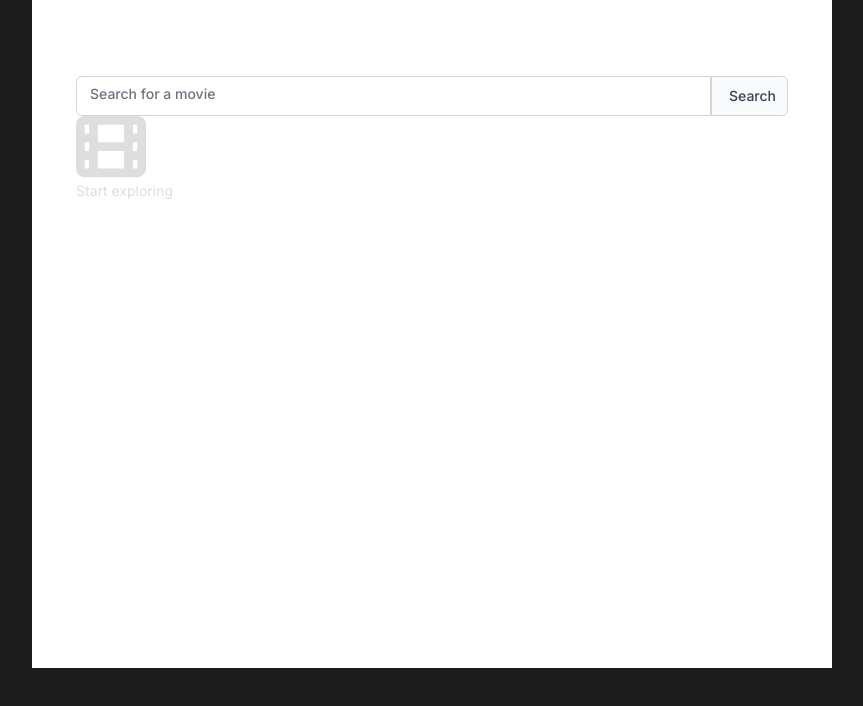
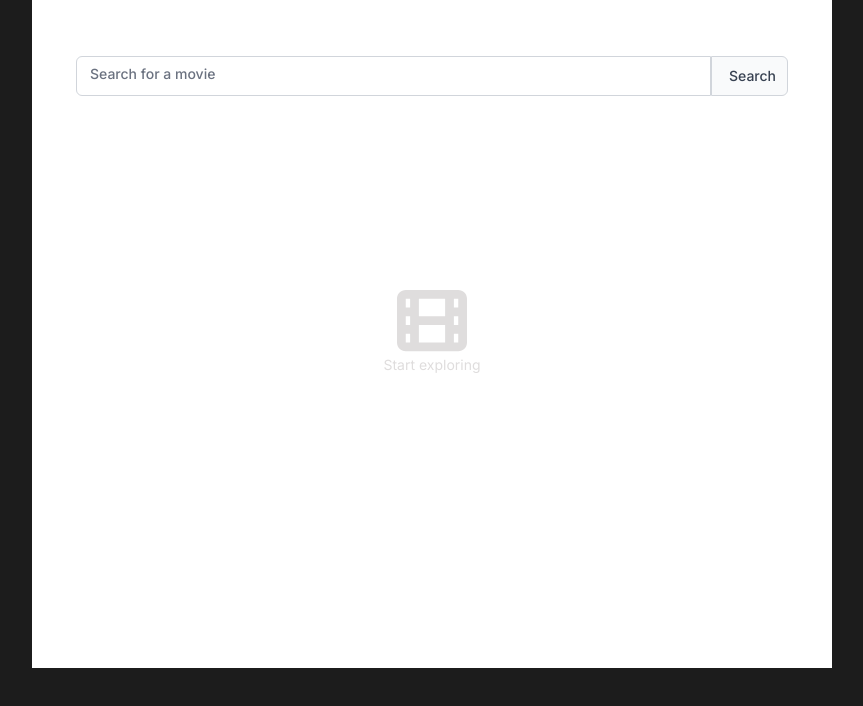
Before and after one commit to Gresham24/Scrimba-Solo-Projects, a website built with Vite: page Movie-watchlist/index.html in a window 1280 px wide. Shown: the part 182-888 px from the top of the page, without its empty margins (208-1071 px from the left). Before the commit the page ends 850 px from the top, so only its background shows below. Built offline with nearby package versions, Linux system fonts and the light colour scheme; files whose address does not match are found by name.

Commit message:
[Movie Watchl.] centered main content

```diff
--- a/Movie-watchlist/index.css
+++ b/Movie-watchlist/index.css
@@ -132,9 +132,7 @@ main {
     margin: 5rem auto;
     max-width: 80rem;
     background-color: white;
-    /* height: 100vh; */
     min-height: 80rem;
-
 }
 
 main > * {
@@ -152,8 +150,22 @@ header {
 .search-wrapper {
     display: flex;
     justify-content: space-between;
+    padding-bottom: 4.4rem;
+    margin-top: -2rem;
+
 }
 
+.film-list-wrapper {
+    margin: 0 auto;
+    height: 50rem;
+}
+
+.placeholder-content {
+    text-align: center;
+    height: 100%;
+    position: relative;
+    top: 15rem;
+}
 
 
 /* ============================
```
